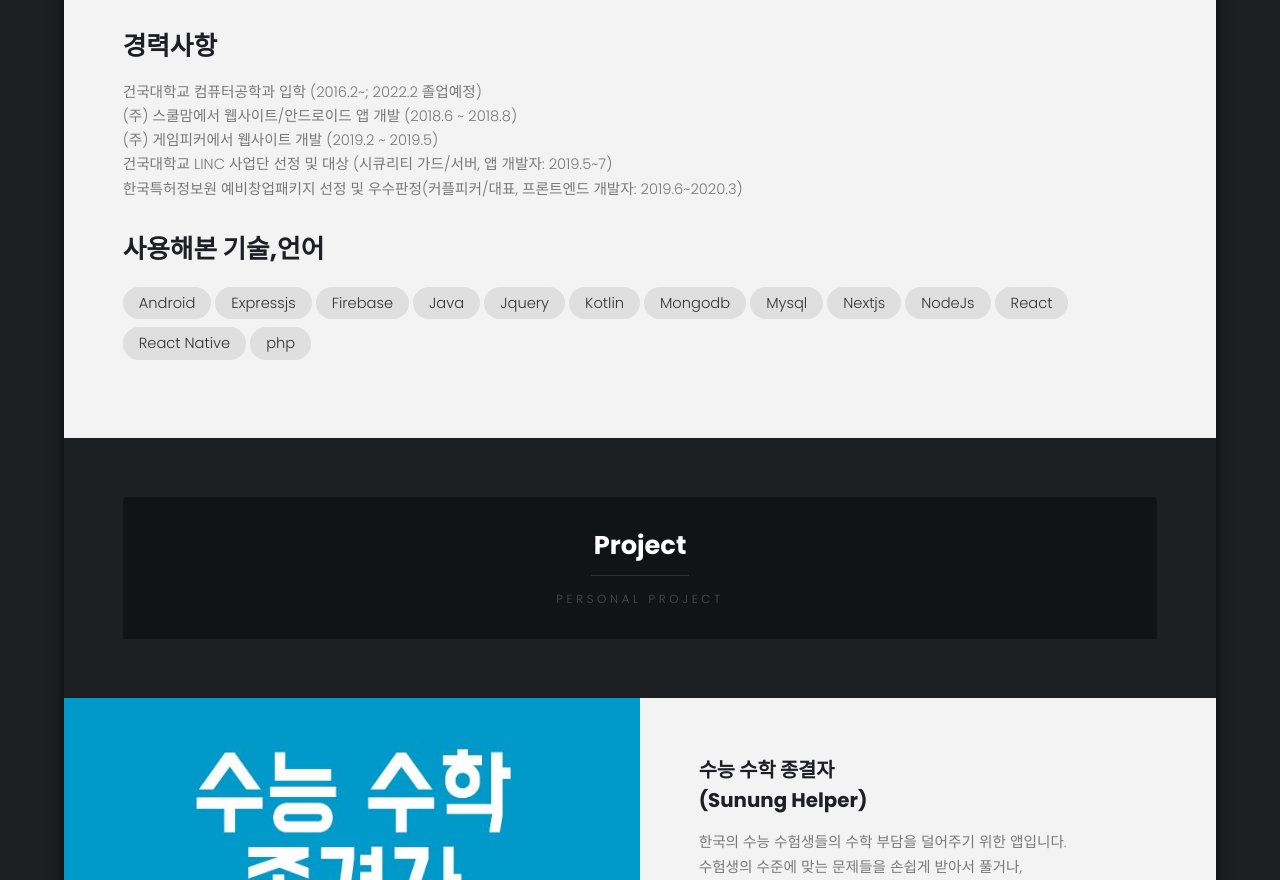
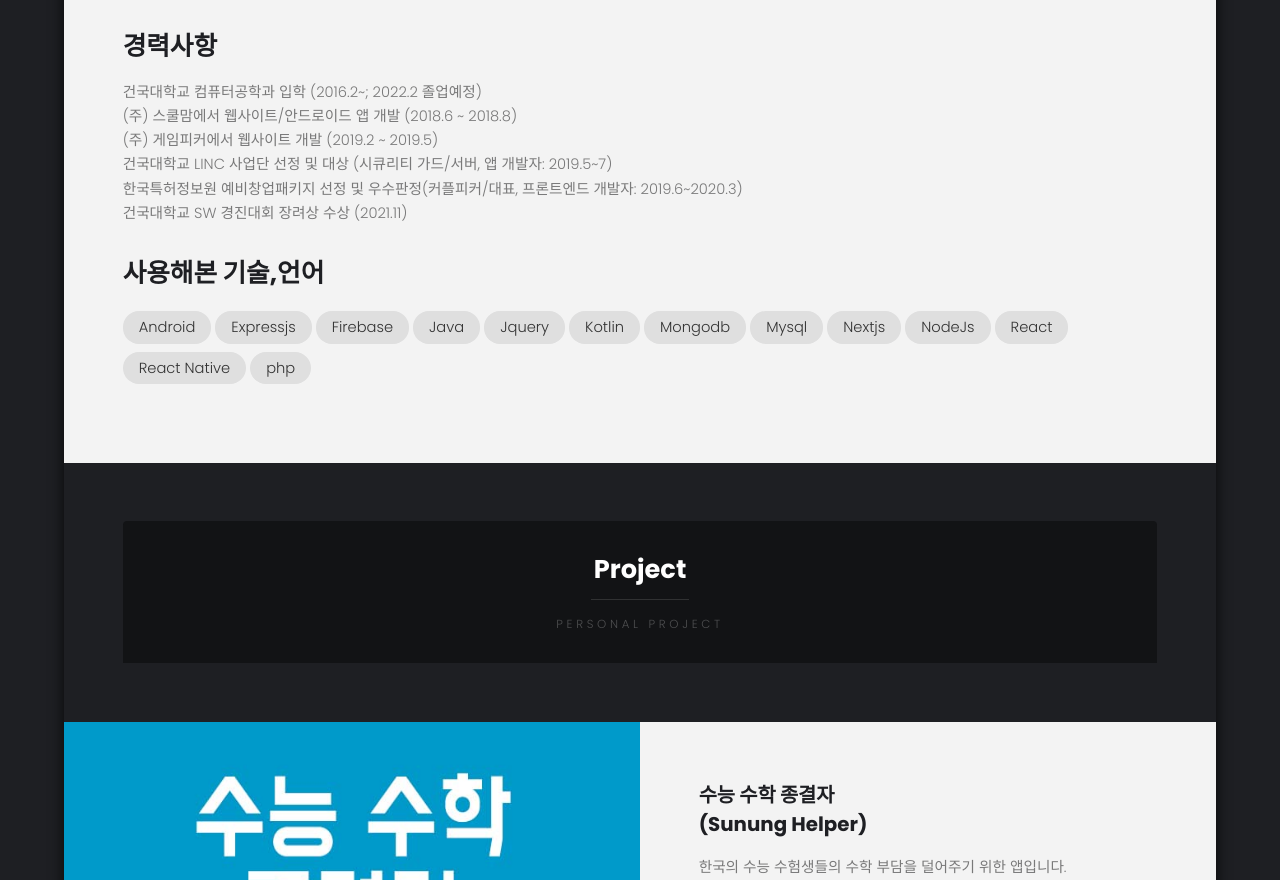
Before and after one commit to NamGungGeon/namgunggeon.github.io, a plain HTML site: page index.html in a window 1280 px wide. Shown: the part 1876-2756 px from the top of the page. Drawn offline with Linux system fonts and the light colour scheme.

Commit message:
수상내역 추가
건국대학교 SW 경진대회 장려상 수상 (2021.11)

```diff
--- a/index.html
+++ b/index.html
@@ -98,6 +98,8 @@
                         건국대학교 LINC 사업단 선정 및 대상 (시큐리티 가드/서버, 앱 개발자: 2019.5~7)
                         <br/>
                         한국특허정보원 예비창업패키지 선정 및 우수판정(커플피커/대표, 프론트엔드 개발자: 2019.6~2020.3)
+                        <br/>
+                        건국대학교 SW 경진대회 장려상 수상 (2021.11)
                     </p>
                     <div id='techs' style='display: none;'>
                         <h2>사용해본 기술,언어</h2>
```
